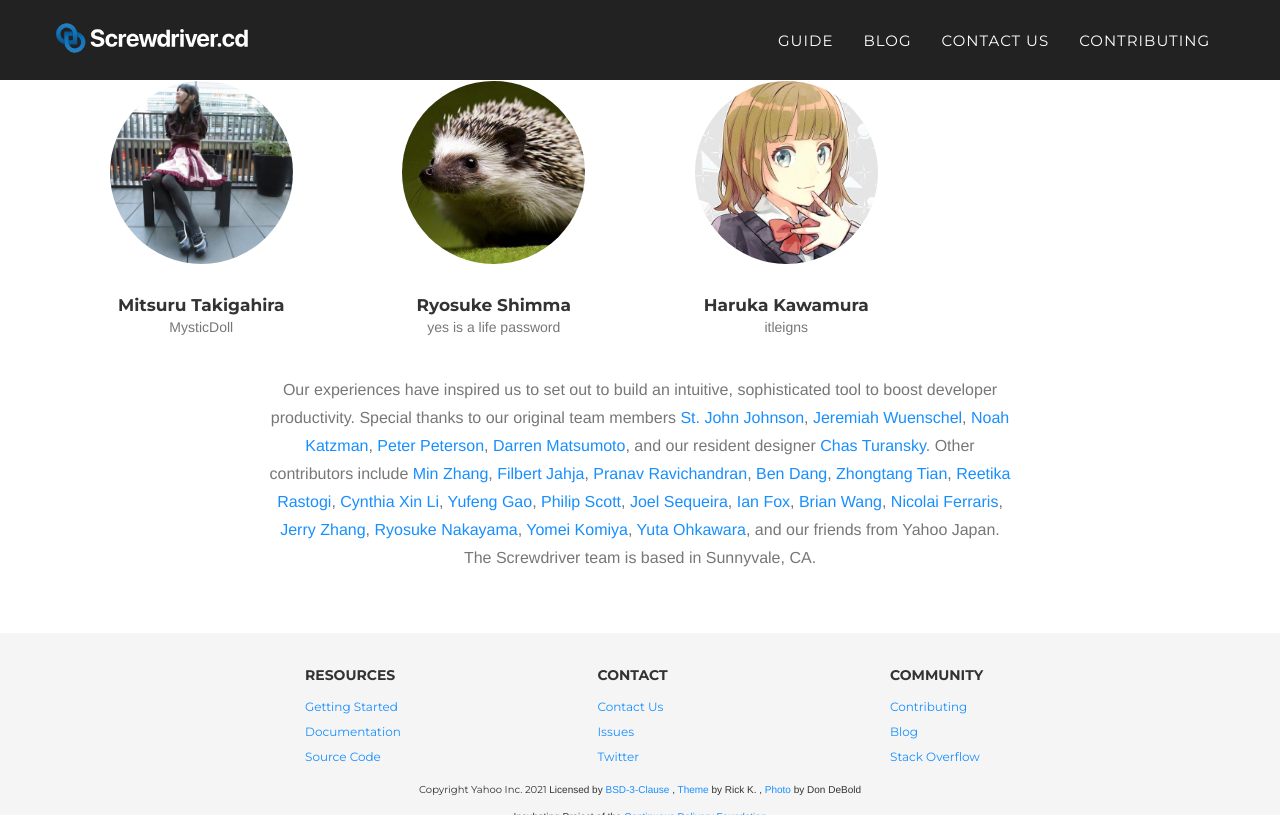
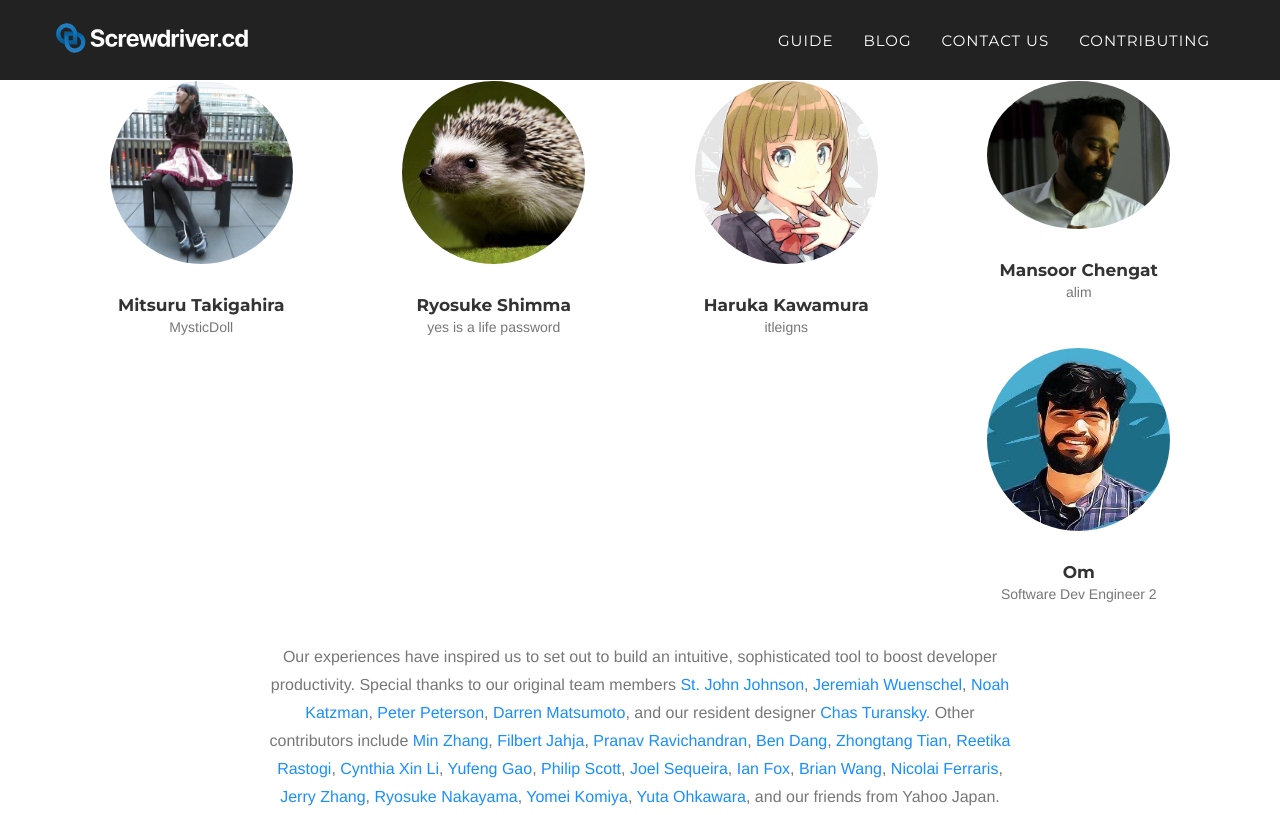
Before and after one commit to screwdriver-cd/homepage, a Jekyll site: the page built from index.md, in a window 1280 px wide and 900 px high, scrolled down 3509 px, cut to the strip 0-815 px from the top of the window. Built offline with Jekyll 4.4.1, drawn with Linux system fonts in a browser that asks for light colours; some web fonts are replaced.

```diff
--- a/_config.yml
+++ b/_config.yml
@@ -150,3 +150,13 @@ people:
   pic: itleigns
   position: itleigns
   github: https://github.com/itleigns
+
+- name: Mansoor Chengat
+  pic: mchengat
+  position: alim
+  github: https://github.com/mchengat
+
+- name: Om
+  pic: Om
+  position: Software Dev Engineer 2
+  github: https://github.com/ombharatiya
```
Also changed, not shown: img/team/Om.jpg (added), img/team/mchengat.jpg (added).
